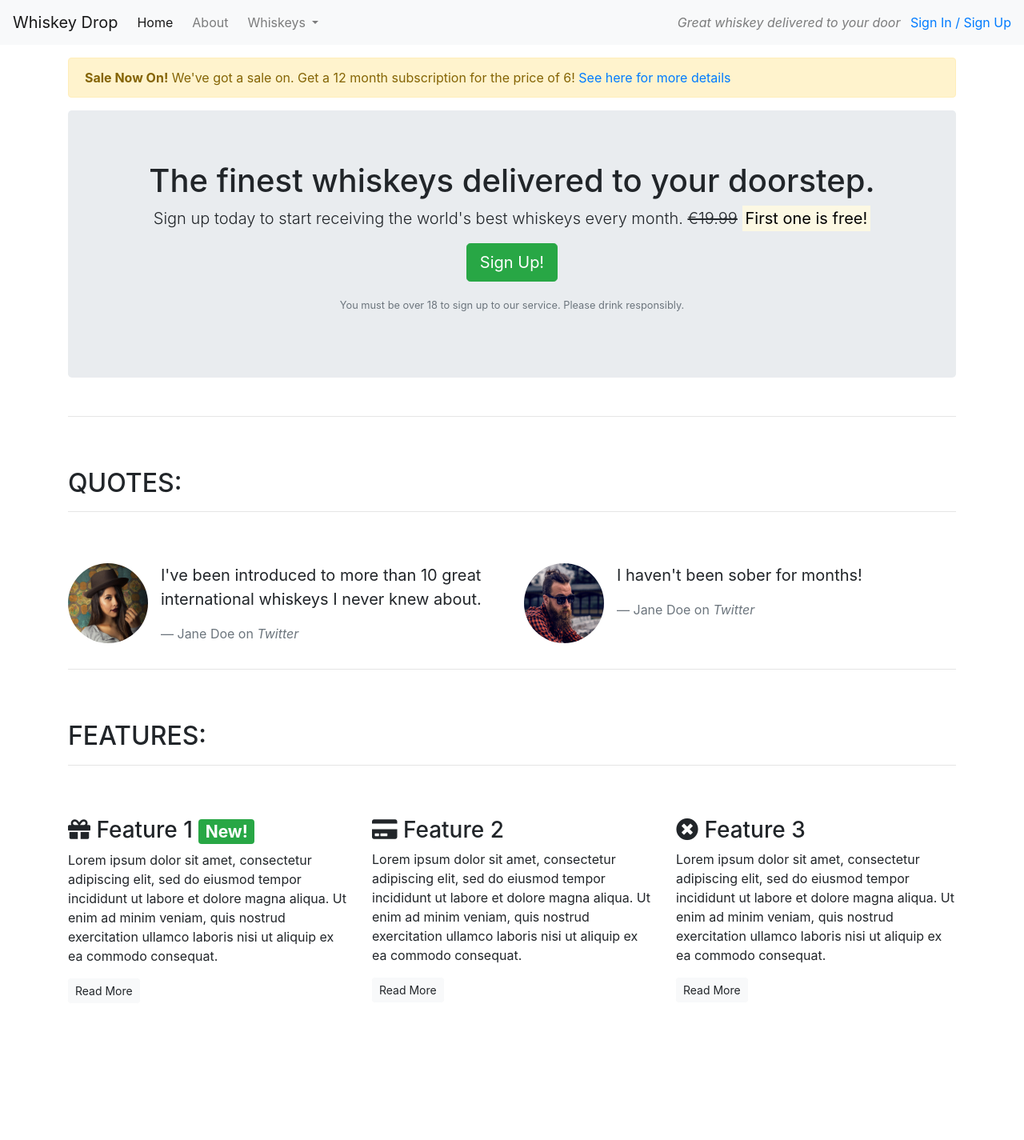
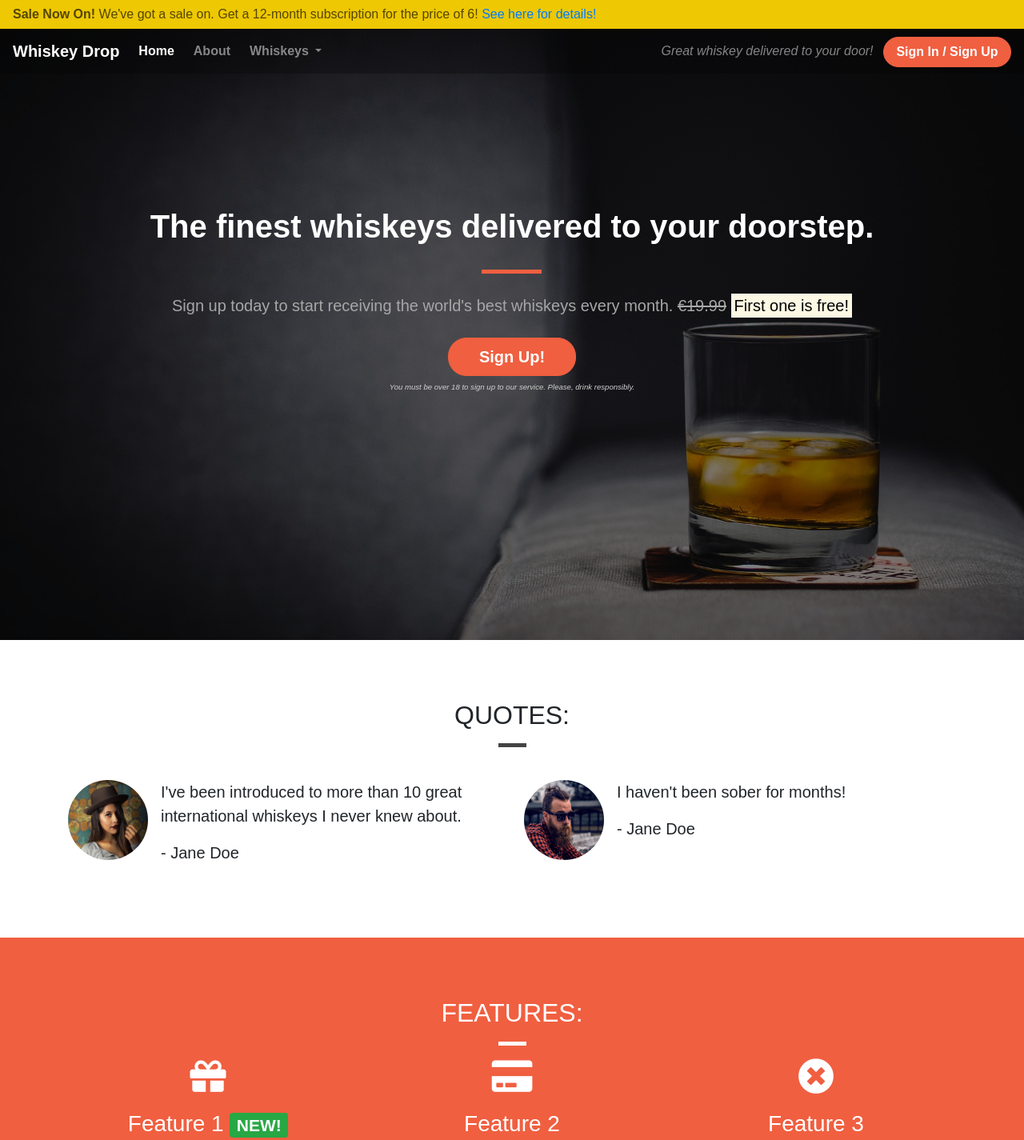
Before and after one commit to matthewhunterdev/my-first-bootstrap, a plain HTML site: page index.html in a window 1280 px wide. Shown: the top 1425 px of the page at 80% size. Before the commit the page ends 1270 px from the top, so only its background shows below. Drawn offline with nearby package versions, Linux system fonts and the light colour scheme; a web font is replaced by a local one.

Commit message:
CSS stylesheet and images added, multiple changes made to index.html.

```diff
--- /dev/null
+++ b/css/style.css
@@ -0,0 +1,201 @@
+body {
+    font-family: 'Amaranth', sans-serif;
+}
+
+/* Containers */
+
+.container-wrapper {}
+
+.container-wrapper--red {
+    background-color: #f05f40;
+    color: white;
+}
+
+.alert-container {}
+
+.callout-container {
+    height: 100vh;
+
+    background: url('../images/whiskey-background.jpg') no-repeat bottom right fixed;
+    -webkit-background-size: cover;
+    -moz-background-size: cover;
+    -o-background-size: cover;
+    background-size: cover;
+
+    display: flex;
+    align-items: center;
+    justify-content: center;
+
+    position: relative;
+}
+
+.opaque-overlay {
+    position: absolute;
+    top: 0;
+    left: 0;
+    height: 100%;
+    width: 100%;
+    background-color: rgba(0, 0, 0, 0.5);
+}
+
+.content-container {
+    padding-top: 75px;
+    padding-bottom: 75px;
+}
+
+/* Navbar */
+
+.navalert-container {
+    position: absolute;
+    top: 0;
+    left: 0;
+    z-index: 1;
+    padding-left: 0;
+    padding-right: 0;
+}
+
+.navbar {
+    margin-bottom: 0;
+    width: 100%;
+    background-color: rgba(0, 0, 0, .25);
+    border: 0;
+}
+
+.navbar .navbar-toggler {
+    border: 0;
+}
+
+.navbar .navbar-brand {
+    font-weight: bold;
+}
+
+.navbar .navbar-nav a {
+    font-weight: bold;
+}
+
+
+/* Jumbotron */
+
+.jumbotron {
+    background-color: transparent;
+}
+
+.jumbotron h1 {
+    color: white;
+    font-weight: bold;
+    margin-bottom: 30px;
+    color: white;
+}
+
+.jumbotron .lead {
+    color: #a7a7a7;
+    margin: 25px 0;
+}
+
+.jumbotron small {
+    font-size: 60%;
+    font-style: italic;
+    color: #d0d0d0;
+}
+
+/* Block dividers */
+
+.block-divider {
+    width: 75px;
+    height: 5px;
+    border: 0;
+    background-color: #444;
+}
+
+.block-divider--orange {
+    background-color: #f05f40;
+}
+
+.block-divider--white {
+    background-color: white;
+}
+
+.block-divider--short {
+    width: 35px;
+}
+
+/* Buttons */
+
+.btn--cta {
+    font-weight: bold;
+    border-radius: 23px;
+    width: 160px;
+}
+
+.btn--red {
+    color: white;
+    background-color: #f05f40;
+    border-color: #f05f40;
+}
+
+.btn--red:hover,
+.btn--red:active,
+.btn--red:focus,
+.btn--red:active:focus {
+    background-color: #df4929;
+    border-color: #df4929;
+    color: white;
+}
+
+/* Alert */
+
+.alert-container .col-12 {
+    padding-left: 0;
+    padding-right: 0;
+}
+
+.site-wide-alert {
+    color: #544600;
+    background-color: #eec802;
+    border-color: #eec802;
+    padding: 5px 15px;
+    margin-bottom: 0;
+    border: 1px solid transparent;
+    border-radius: 0;
+}
+
+/* Page Headers */
+
+.page-header {
+    margin-bottom: 0;
+    border-bottom: 0;
+    text-align: center;
+}
+
+.page-header h2 {
+    margin-top: 0;
+}
+
+/* Quotes */
+
+.quotes .page-header {
+    margin-bottom: 25px;
+}
+
+/* Features */
+
+.feature {
+    text-align: center;
+    margin-bottom: 40px;
+}
+
+.feature i {
+    margin-bottom: 20px;
+    font-size: 45px;
+    line-height: 45px;
+}
+
+.feature .btn {
+    background-color: white;
+    border-color: white;
+    border-radius: 15px;
+    min-width: 100px;
+    font-weight: bold;
+    margin-top: 10px;
+    color: #f05f40;
+}
--- a/index.html
+++ b/index.html
@@ -3,17 +3,29 @@
 
 <head>
     <meta charset="utf-8">
+    <title>Whiskey Drop | Taste a new whiskey every month</title>
     <meta name="viewport" content="width=device-width, initial-scale=1.0">
-    <title>Whiskey Drop | Taste a new whiskey every month</title>
     <link rel="stylesheet" href="https://maxcdn.bootstrapcdn.com/bootstrap/4.1.3/css/bootstrap.min.css">
     <link rel="stylesheet" href="https://use.fontawesome.com/releases/v5.6.1/css/all.css" integrity="sha384-gfdkjb5BdAXd+lj+gudLWI+BXq4IuLW5IT+brZEZsLFm++aCMlF1V92rMkPaX4PP" crossorigin="anonymous">
+    <link rel="preconnect" href="https://fonts.googleapis.com">
+<link rel="preconnect" href="https://fonts.gstatic.com" crossorigin>
+<link href="https://fonts.googleapis.com/css2?family=Amaranth:wght@400;700&display=swap" rel="stylesheet">
+    <link rel="stylesheet" href="css/style.css" type="text/css" />
 </head>
 
 <body>
-    <!--Nav-->
-    <nav class="navbar navbar-light navbar-expand-sm bg-light">
-        <a href="/" class="navbar-brand">
-                    Whiskey Drop</a>
+    <div class="container-fluid navalert-container">
+        <div class="container-fluid alert-container">
+            <div class="row d-none d-sm-block">
+                <div class="col-12">
+                    <div class="site-wide-alert alert alert-warning">
+                        <strong>Sale Now On!</strong> We've got a sale on. Get a 12-month subscription for the price of 6! <a href="">See here for details!</a>
+                    </div>
+                </div>
+            </div>
+        </div>
+        <nav class="navbar navbar-dark navbar-expand-sm">
+            <a href="/" class="navbar-brand">Whiskey Drop</a>
 
             <button class="navbar-toggler ml-auto" type="button" data-toggle="collapse" data-target="#navbarNavDropdown" aria-controls="navbarNavDropdown" aria-expanded="false" aria-label="Toggle navigation">
         <span class="navbar-toggler-icon"></span></button>
@@ -21,7 +33,7 @@
             <div class="collapse navbar-collapse" id="navbarNavDropdown">
                 <ul class="navbar-nav mr-auto">
                     <li class="active nav-item mr-2"><a class="nav-link" href="/">Home</a></li>
-                <li class="nav-item mr-2"><a class="nav-link" href="">About</a></li>
+                    <li class="nav-item mr-2"><a class="nav-link" href="/about">About</a></li>
                     <li class="nav-item dropdown">
                         <a class="nav-link dropdown-toggle" href="#" id="navbarDropdownMenuLink" role="button" data-toggle="dropdown" aria-haspopup="true" aria-expanded="false">
           Whiskeys
@@ -34,45 +46,43 @@
                         </div>
                     </li>
 
-                <li class="nav-item mr-2 d-block d-sm-none"><a class="nav-link" href="">Sign In / Sign Up</a></li>
+                    <li class="nav-item mr-2 d-block d-sm-none"><a class="nav-link" href="/login">Sign In / Sign Up</a></li>
                 </ul>
             </div>
             <div class="d-none d-md-block">
-            <p class="navbar-text my-auto mr-2"><i>Great whiskey delivered to your door</i></p>
-            <a href="/login">Sign In / Sign Up</a>
+                <p class="navbar-text my-auto mr-2"><i>Great whiskey delivered to your door!</i></p>
+                <a href="/login" class="btn btn--cta btn--red">Sign In / Sign Up</a>
             </div>
-        <!--</div>-->
         </nav>
-    <article class="container mt-3">
-        <div class="row d-none d-sm-block">
-            <div class="col-12">
-                <div class="alert alert-warning">
-                    <strong>Sale Now On!</strong> We've got a sale on. Get a 12 month subscription for the price of 6! <a href="">See here for more details</a>
     </div>
-            </div>
-        </div>
+    <div class="container-fluid callout-container">
         <!-- Callout -->
+        <div class="opaque-overlay">&nbsp;</div>
         <div class="row">
             <div class="col-12">
                 <section class="callout jumbotron text-center">
-                    <h1>The finest whiskeys delivered to your doorstep.</h1>
+                    <h1 class="jumbotron-header">The finest whiskeys delivered to your doorstep.</h1>
+                    <hr class="block-divider block-divider--orange">
                     <p class="lead">Sign up today to start receiving the world's best whiskeys every month.
                         <s class="d-none d-sm-inline">€19.99</s>
                         <span class="d-inline d-sm-none"><br></span>
                         <strong><mark>First one is free!</mark></strong></p>
-                    <p><button class="btn btn-lg btn-success" data-toggle="modal" data-target="#signUpModal">Sign Up!</button></p>
-                    <p class="text-muted"><small>You must be over 18 to sign up to our service. Please drink responsibly.</small></p>
+                    <button class="btn btn-lg btn--cta btn--red" data-toggle="modal" data-target="#signUpModal">Sign Up!</button>
+                    <p class="text-muted"><small>You must be over 18 to sign up to our service. Please, drink responsibly.</small></p>
                 </section>
             </div>
         </div>
         <!-- /.callout -->
-        <hr>
+    </div>
+
     <!-- Quotes -->
+    <div class="container-wrapper">
+        <div class="container quotes-container content-container">
             <section class="quotes">
                 <div class="row">
-                <div class="col-12 my-5">
+                    <div class="col-12 page-header">
                         <h2 class="text-uppercase">Quotes:</h2>
-                    <hr />
+                        <hr class="block-divider block-divider--short">
                     </div>
                 </div>
                 <div class="row">
@@ -84,7 +94,7 @@
                             <div class="media-body">
                                 <blockquote class="blockquote">
                                     <p>I've been introduced to more than 10 great international whiskeys I never knew about.</p>
-                                <footer class="blockquote-footer">Jane Doe on <cite title="Twitter">Twitter</cite></footer>
+                                    <p>- Jane Doe</p>
                                 </blockquote>
                             </div>
                         </div>
@@ -97,7 +107,7 @@
                             <div class="media-body">
                                 <blockquote class="blockquote">
                                     <p>I haven't been sober for months!</p>
-                                <footer class="blockquote-footer">Jane Doe on <cite title="Twitter">Twitter</cite></footer>
+                                    <p>- Jane Doe</p>
                                 </blockquote>
                             </div>
                         </div>
@@ -105,33 +115,37 @@
                 </div>
             </section>
             <!-- /.quotes -->
-        <hr>
+        </div>
+    </div>
+
     <!-- Features -->
+    <div class="container-wrapper container-wrapper--red">
+        <div class="container features-container content-container">
             <section class="features">
                 <div class="row">
-                <div class="col-12 my-5">
+                    <div class="col-12 page-header">
                         <h2 class="text-uppercase">Features:</h2>
-                    <hr />
+                        <hr class="block-divider block-divider--short block-divider--white">
                     </div>
                 </div>
                 <div class="row">
                     <div class="col-12 col-md-6 col-lg-4">
                         <div class="feature">
-                        <h3><i class="fas fa-gift d-none d-sm-inline"></i> Feature 1 <span class="badge badge-success">New!</span></h3>
+                            <h3><i class="fas fa-gift d-none d-sm-block"></i> Feature 1 <span class="badge badge-success">NEW!</span></h3>
                             <p>Lorem ipsum dolor sit amet, consectetur adipiscing elit, sed do eiusmod tempor incididunt ut labore et dolore magna aliqua. Ut enim ad minim veniam, quis nostrud exercitation ullamco laboris nisi ut aliquip ex ea commodo consequat.</p>
                             <p><a class="btn btn-sm btn-light" href="">Read More</a></p>
                         </div>
                     </div>
                     <div class="col-12 col-md-6 col-lg-4">
                         <div class="feature">
-                        <h3><i class="fas fa-credit-card d-none d-sm-inline"></i> Feature 2</h3>
+                            <h3><i class="fas fa-credit-card d-none d-sm-block"></i> Feature 2</h3>
                             <p>Lorem ipsum dolor sit amet, consectetur adipiscing elit, sed do eiusmod tempor incididunt ut labore et dolore magna aliqua. Ut enim ad minim veniam, quis nostrud exercitation ullamco laboris nisi ut aliquip ex ea commodo consequat.</p>
                             <p><a class="btn btn-sm btn-light" href="">Read More</a></p>
                         </div>
                     </div>
                     <div class="col-12 d-md-none d-lg-block col-lg-4">
                         <div class="feature">
-                        <h3><i class="fas fa-times-circle d-none d-sm-inline"></i> Feature 3</h3>
+                            <h3><i class="fas fa-times-circle d-none d-sm-block"></i> Feature 3</h3>
                             <p>Lorem ipsum dolor sit amet, consectetur adipiscing elit, sed do eiusmod tempor incididunt ut labore et dolore magna aliqua. Ut enim ad minim veniam, quis nostrud exercitation ullamco laboris nisi ut aliquip ex ea commodo consequat.</p>
                             <p><a class="btn btn-sm btn-light" href="">Read More</a></p>
                         </div>
@@ -139,7 +153,8 @@
                 </div>
             </section>
             <!-- /.features -->
-    </article>
+        </div>
+    </div>
 
     <div class="modal" tabindex="-1" role="dialog" id="signUpModal">
         <div class="modal-dialog" role="document">
```
Also changed, not shown: images/whiskey-background.jpg (added). Lines whose indentation alone changed are shown as unchanged.
